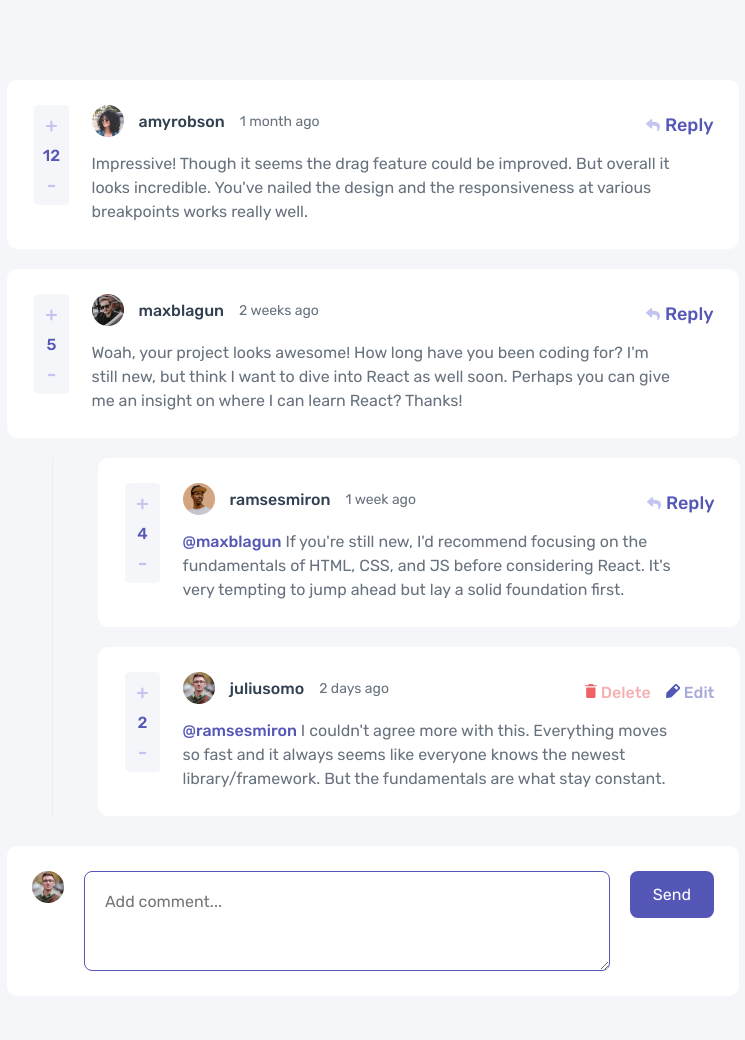
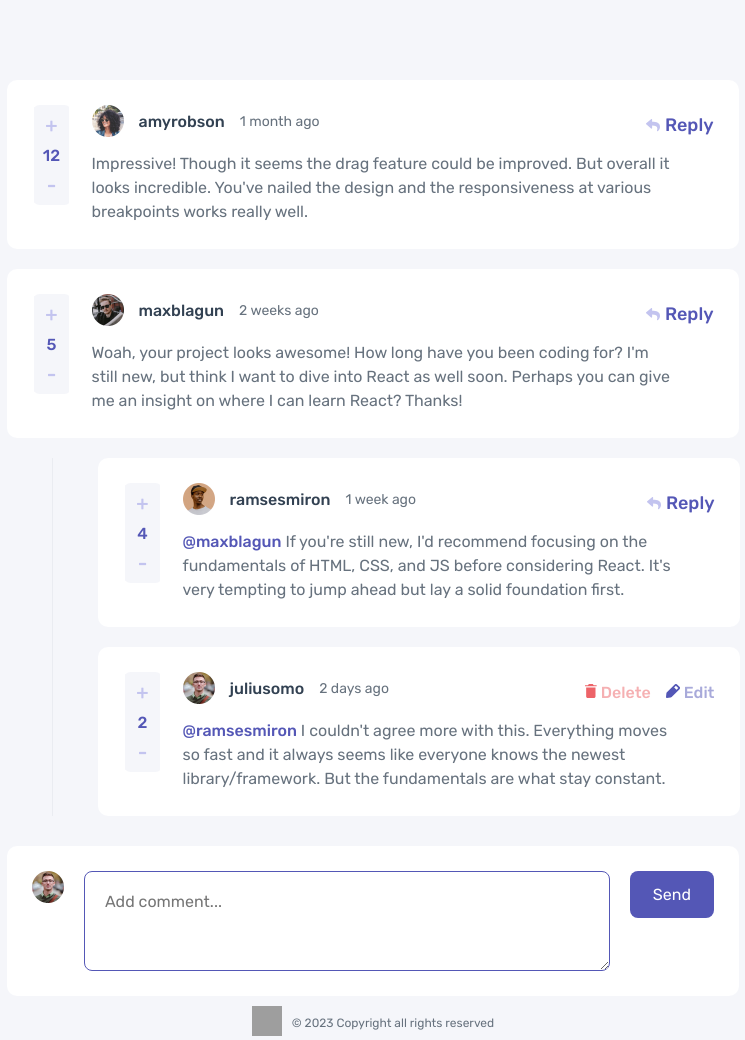
Before and after one commit to t0ng42013/comments, a plain HTML site: page index.html in a window 1280 px wide. Shown: the whole page, without its empty margins (267-1012 px from the left). Before the commit the page ends 1006 px from the top, so only its background shows below. Drawn offline with Linux system fonts and the light colour scheme; grey boxes are pictures that could not be loaded.

Commit message:
detalles

```diff
--- a/css/style.css
+++ b/css/style.css
@@ -327,13 +327,30 @@ textarea {
   color: var(--ModerateBlue);
   font-weight: 500;
 }
+.calc__foot {
+  text-align: center;
+  font-size: 12px;
+  display: flex;
+  justify-content: center;
+  align-items: center;
+  gap: 10px;
+}
+
+.calc__foot img {
+  width: 30px;
+  height: 30px;
+  object-fit: cover;
+}
+
+.calc__foot::selection{
+background-color: transparent;
+}
 
 @media (max-width: 580px) {
   body {
     padding: 0;
   }
   .container {
-    max-width: 100vw;
     padding: 15px;
     padding-bottom: 0;
   }
--- a/index.html
+++ b/index.html
@@ -3,14 +3,24 @@
   <head>
     <meta charset="UTF-8" />
     <meta name="viewport" content="width=device-width, initial-scale=1.0" />
-    <link rel="shortcut icon" href="https://gaston-nucba.vercel.app/assets/logosm.ico" type="image/x-icon">
+    <link
+      rel="shortcut icon"
+      href="https://gaston-nucba.vercel.app/assets/logosm.ico"
+      type="image/x-icon"
+    />
     <title>comments</title>
     <link rel="stylesheet" href="/css/style.css" />
   </head>
   <body>
     <div class="container"></div>
     <div class="containerSend"></div>
+    <footer class="calc__foot">
+      <a href="https://gaston-nucba.vercel.app">
+        <img src="https://gaston-nucba.vercel.app/assets/logosm.ico" alt="logo" />
+      </a>
 
+      © 2023 Copyright all rights reserved
+    </footer>
     <script type="module" src="./js/main.js"></script>
   </body>
 </html>
```
